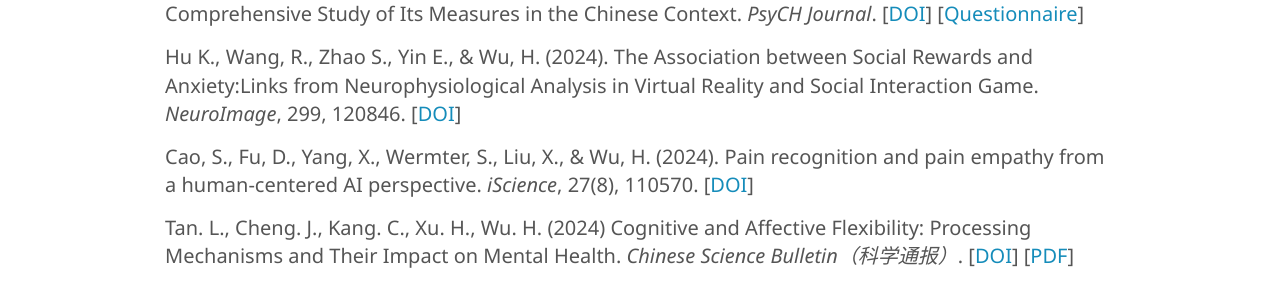
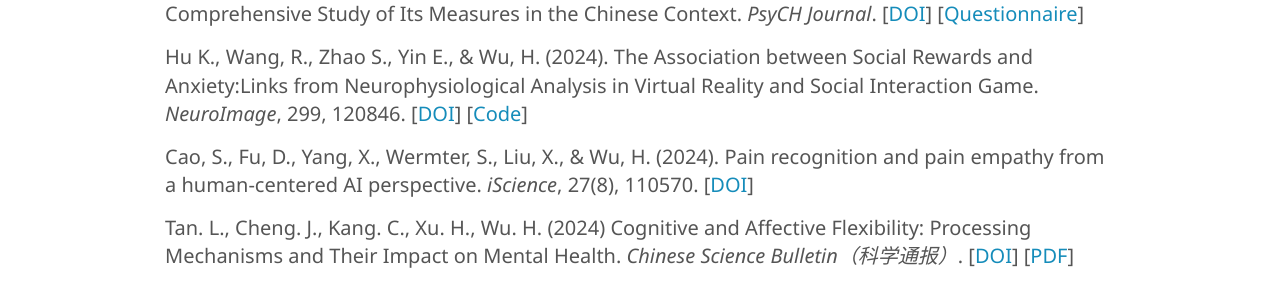
Before and after one commit to andlab-um/lab-website, a Jekyll site: the page built from _pages/publication.md, in a window 1280 px wide and 900 px high, scrolled down 1068 px. Shown: the part 160-448 px from the top of the window. Built offline with Jekyll 4.4.1, drawn with Linux system fonts in a browser that asks for light colours; nearby versions of some CDN libraries.

Commit message:
Update publication.md

```diff
--- a/_pages/publication.md
+++ b/_pages/publication.md
@@ -42,7 +42,7 @@ Xu, X. J., Liu, X., Hu, X., & Wu, H. (2025). **The trajectory of crime: Integrat
 
 Tian, Y., Huang, Q., Liu, X., Zhang, J., Ye, Y., & Wu, H. (2024). **Unraveling the Intricacies of Curiosity: A Comprehensive Study of Its Measures in the Chinese Context**. *PsyCH Journal*.  [[DOI](https://doi.org/10.1002/pchj.813){:target="_blank"}] [[Questionnaire](../assets/files/Questionnaires.docx){:target="_blank"}]
 
-Hu K., Wang, R., Zhao S., Yin E., & Wu, H. (2024). **The Association between Social Rewards and Anxiety:Links from Neurophysiological Analysis in Virtual Reality and Social Interaction Game**. *NeuroImage*, 299, 120846. [[DOI](https://doi.org/10.1016/j.neuroimage.2024.120846){:target="_blank"}]
+Hu K., Wang, R., Zhao S., Yin E., & Wu, H. (2024). **The Association between Social Rewards and Anxiety:Links from Neurophysiological Analysis in Virtual Reality and Social Interaction Game**. *NeuroImage*, 299, 120846. [[DOI](https://doi.org/10.1016/j.neuroimage.2024.120846){:target="_blank"}] [[Code](https://github.com/andlab-um/VR-EEG-Social-Anxiety){:target="_blank"}]
 
 Cao, S., Fu, D., Yang, X., Wermter, S., Liu, X., & Wu, H. (2024). **Pain recognition and pain empathy from a human-centered AI perspective**. *iScience*, 27(8), 110570. [[DOI](https://doi.org/10.1016/j.isci.2024.110570){:target="_blank"}]
 
```
